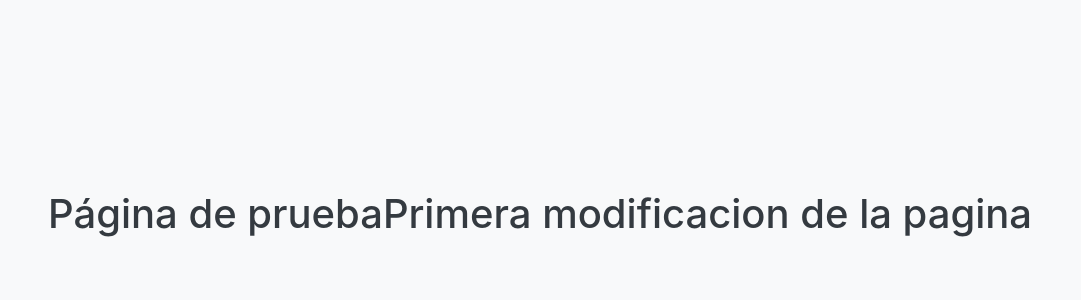
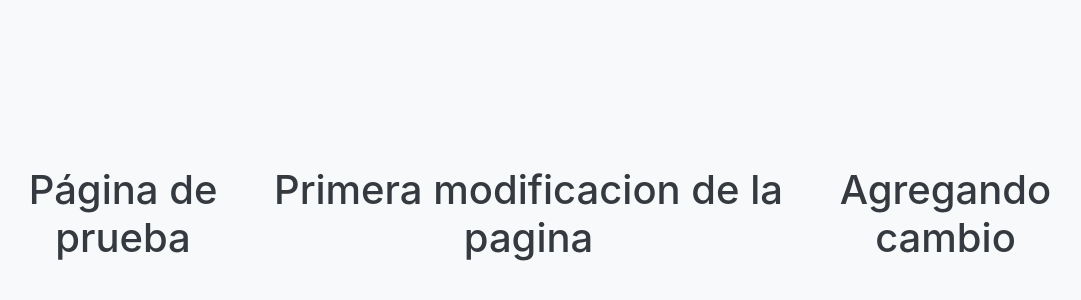
Before and after one commit to JoseVillegasCamacho/Practica-Git, a plain HTML site: page index.html in a window 1280 px wide. Shown: the part 182-482 px from the top of the page, without its empty margins (100-1181 px from the left). Drawn offline with nearby package versions, Linux system fonts and the light colour scheme.

Commit message:
modificacion del archivo

```diff
--- a/index.html
+++ b/index.html
@@ -26,6 +26,7 @@
   <div class="container">
     <h1 class="text-center">Página de prueba</h1>
     <h1 class="text-center">Primera modificacion de la pagina</h1>
+    <h1 class="text-center">Agregando cambio</h1>
   </div>
 
 </body>
```
